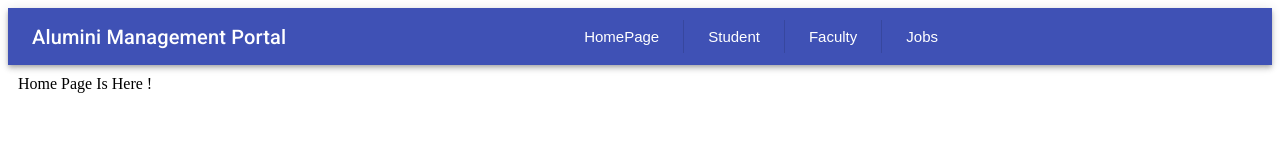
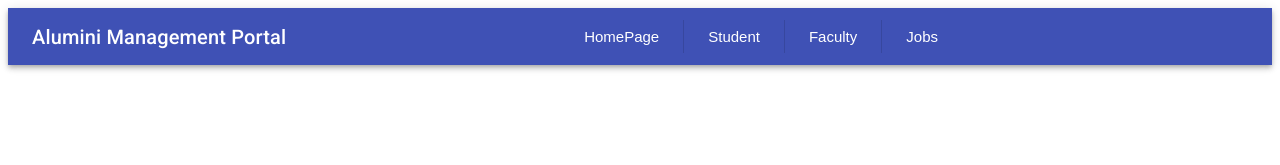
Before and after one commit to umur/waa-june-2022-final-project, a React (Create React App) app in the folder alumni_app/: page /Jobs in a window 1280 px wide. Shown: the top 165 px of the page. Built offline with nearby package versions, Linux system fonts and the light colour scheme; no server answers.

Commit message:
job ongoing

```diff
--- /dev/null
+++ b/alumni_app/src/pages/job/Job.js
@@ -0,0 +1,5 @@
+import React from "react";
+
+export default function Job() {
+
+}
--- /dev/null
+++ b/alumni_app/src/pages/job/Jobs.js
@@ -0,0 +1,9 @@
+import React from "react";
+
+export default function Jobs() {
+    return (
+        <div>
+
+        </div>
+    )
+}
--- a/alumni_app/src/setup/routes-manager/RouteApp.js
+++ b/alumni_app/src/setup/routes-manager/RouteApp.js
@@ -3,6 +3,7 @@ import { Route, Routes } from "react-router";
 import HomePage from "../../pages/dashboard/HomePage";
 import FacultyList from "../../pages/faculty/FacultyList";
 import StudentList from "../../pages/student/StudentList";
+import Jobs from "../../pages/job/Jobs";
 
 
 export default function RouteApp() {
@@ -12,7 +13,7 @@ export default function RouteApp() {
                 <Route path='/' element={<HomePage />}></Route>
                 <Route path='/Students' element={<StudentList />}></Route>
                 <Route path='/Faculties' element={<FacultyList />}></Route>
-                <Route path='/Jobs' element={<HomePage />}></Route>
+                <Route path='/Jobs' element={<Jobs />}></Route>
             </Routes>
         </>
     )
```
Also changed, not shown: alumni_app/src/pages/job/CreateJob.js (added).
